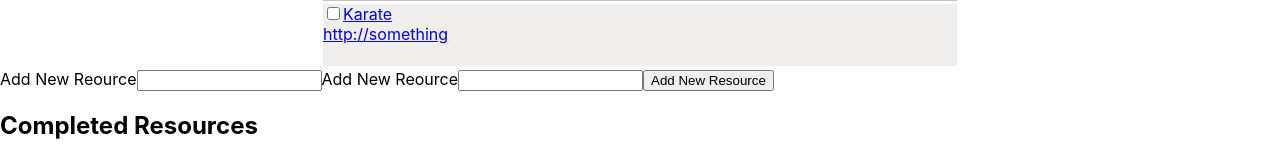
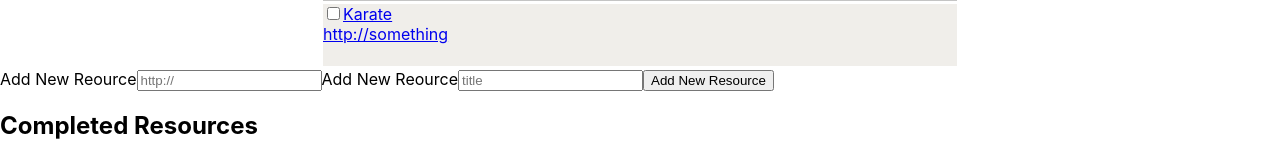
Before and after one commit to morgannewman/knowted, a React (Create React App) app: page /dashboard in a window 1280 px wide. Shown: the part 273-433 px from the top of the page. Built offline with nearby package versions, Linux system fonts and the light colour scheme; no server answers.

Commit message:
takes in input values from user

```diff
--- a/src/app/TopicDasboard/AddResourceForm.js
+++ b/src/app/TopicDasboard/AddResourceForm.js
@@ -3,16 +3,27 @@ import React from 'react';
 export class AddResourceForm extends React.Component {
   handleSubmit = e => {
     e.preventDefault();
-    console.log('form submits');
+    console.log('Title', this.inputTitle.value);
+    console.log('URI', this.inputUri.value);
   };
   render() {
     return (
       <section className="add-resource-section">
         <form className="add-resource-form" onSubmit={this.handleSubmit}>
           <label htmlFor="add-resource-link">Add New Reource</label>
-          <input type="text" name="add-resource" placeholer="htttp:// " />
+          <input
+            ref={input => (this.inputUri = input)}
+            type="text"
+            name="add-resource"
+            placeholder="http://"
+          />
           <label htmlFor="add-resource-title">Add New Reource</label>
-          <input type="text" name="add-resource" placeholer="title " />
+          <input
+            ref={input => (this.inputTitle = input)}
+            type="text"
+            name="add-resource"
+            placeholder="title "
+          />
           <button>Add New Resource</button>
         </form>
       </section>
```
